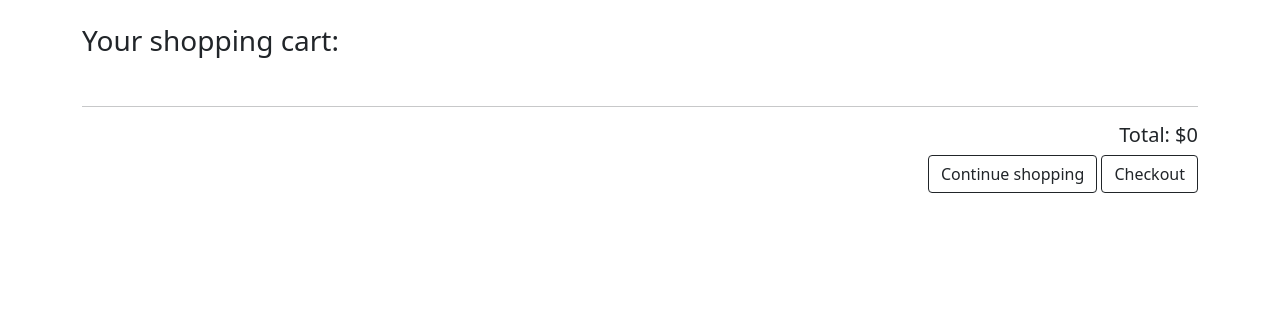
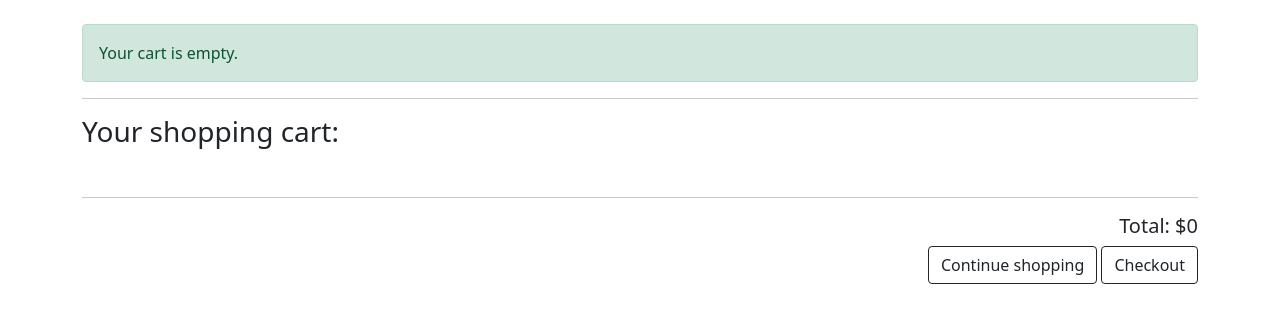
Before and after one commit to Milamin-hub/ShopApp, a Django app: page /cart/ in a window 1280 px wide. Shown: the part 71-394 px from the top of the page. Run offline with Django 4.2, Linux system fonts and the light colour scheme.

Commit message:
add context processor cart

```diff
--- a/ShopApp/ShopApp/settings.py
+++ b/ShopApp/ShopApp/settings.py
@@ -64,6 +64,7 @@ TEMPLATES = [
                 'django.template.context_processors.request',
                 'django.contrib.auth.context_processors.auth',
                 'django.contrib.messages.context_processors.messages',
+                'cart.context_processors.cart'
             ],
         },
     },
--- /dev/null
+++ b/ShopApp/cart/context_processors.py
@@ -0,0 +1,4 @@
+from cart.models import Cart
+
+def cart(request):
+    return {'cart': Cart(request)}
--- a/ShopApp/shop/static/css/base.css
+++ b/ShopApp/shop/static/css/base.css
@@ -69,3 +69,7 @@
 .total {
     text-align: right;
 }
+
+.unit_price {
+    text-align: end;
+}
--- a/ShopApp/shop/templates/base.html
+++ b/ShopApp/shop/templates/base.html
@@ -29,6 +29,31 @@
         </header>
     </div>
     <div class="container">
+        <div class="alert alert-success">
+                {% with total_items=cart|length %}
+                    {% if cart|length > 0 %}
+                        <div class="row">
+                            <div class="col-sm-10">
+                                <h6>Your cart:</h6>
+                            </div>
+                            <div class="col-sm-1">
+                                <h6>{{ total_items }} item{{ total_items|pluralize }}</h6>
+                            </div>
+                            <div class="col-sm-1">
+                                <a href="{% url 'cart_detail' %}">
+                                    <h6 >${{ cart.get_total_price }}</h6>
+                                </a>
+                            </div>
+                        </div>
+                    {% else %}
+                        Your cart is empty.
+                    {% endif %}
+                {% endwith %}
+        </div>
+        <hr>
+    </div>
+
+    <div class="container">
         {% block content %}
         {% endblock %}
     </div>
```
